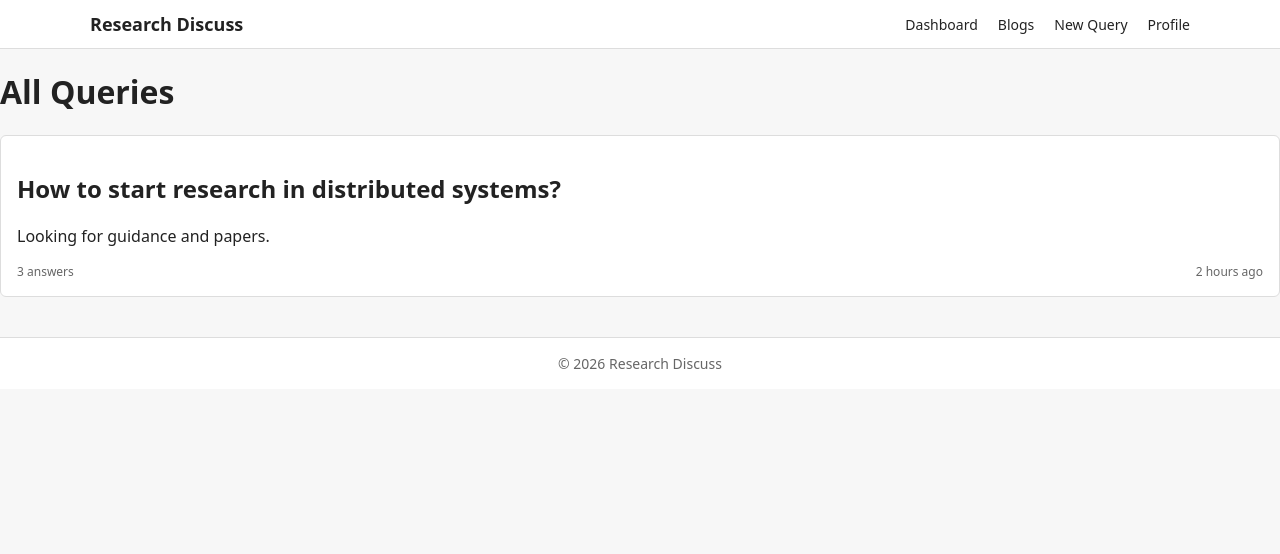
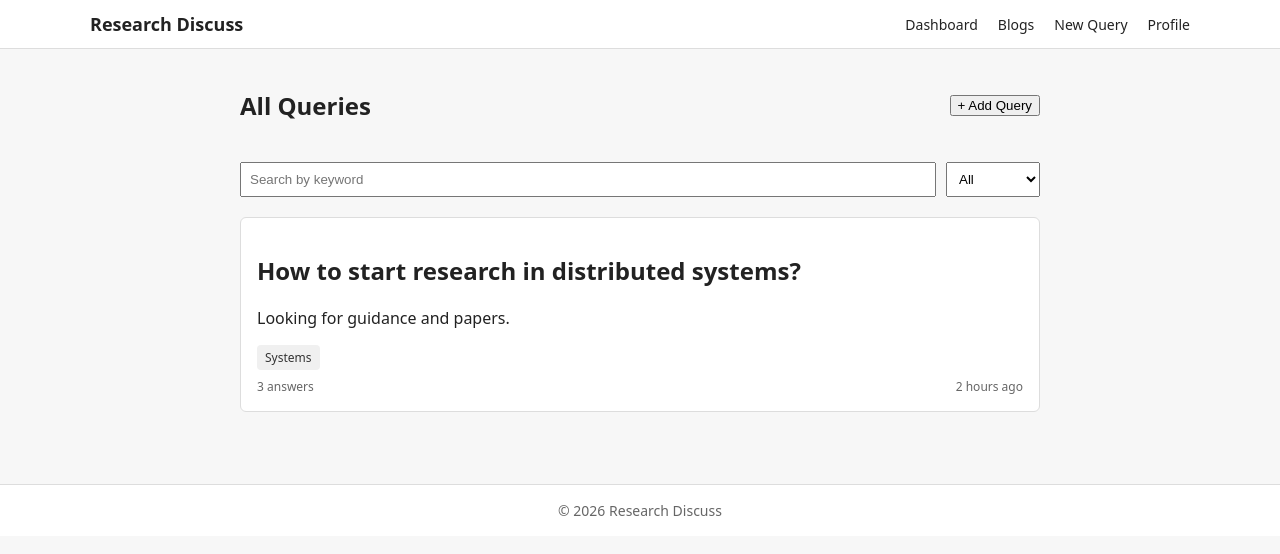
Before and after one commit to Keerthi-2012/Hackiiit-26, a Next.js app: page / in a window 1280 px wide. Shown: the top 554 px of the page. Built offline with nearby package versions, Linux system fonts and the light colour scheme.

Commit message:
add query

```diff
--- /dev/null
+++ b/components/dashboard/AddQueryModal.module.css
@@ -0,0 +1,69 @@
+.overlay {
+  position: fixed;
+  inset: 0;
+  background: rgba(0, 0, 0, 0.4);
+  display: flex;
+  align-items: center;
+  justify-content: center;
+  z-index: 1000;
+}
+
+.modal {
+  background: white;
+  padding: 20px;
+  width: 500px;
+  max-width: 90%;
+  border-radius: 6px;
+}
+
+.modal h3 {
+  margin-top: 0;
+}
+
+.modal textarea {
+  width: 100%;
+  margin-bottom: 12px;
+}
+
+.label {
+  font-size: 14px;
+  margin-bottom: 6px;
+}
+
+.tags {
+  display: flex;
+  flex-wrap: wrap;
+  gap: 8px;
+  margin-bottom: 12px;
+}
+
+.tag {
+  padding: 6px 10px;
+  border: 1px solid #ccc;
+  background: #f5f5f5;
+  cursor: pointer;
+  border-radius: 4px;
+  font-size: 12px;
+}
+
+.tagSelected {
+  padding: 6px 10px;
+  border: 1px solid #000;
+  background: #ddd;
+  cursor: pointer;
+  border-radius: 4px;
+  font-size: 12px;
+}
+
+.checkbox {
+  display: flex;
+  align-items: center;
+  gap: 6px;
+  margin-bottom: 16px;
+}
+
+.actions {
+  display: flex;
+  justify-content: flex-end;
+  gap: 10px;
+}
--- /dev/null
+++ b/components/dashboard/AddQueryModal.tsx
@@ -0,0 +1,104 @@
+"use client";
+
+import { useState } from "react";
+import styles from "./AddQueryModal.module.css";
+
+const TAG_OPTIONS = [
+  "Machine Learning",
+  "Systems",
+  "VLSI",
+  "Theory",
+  "Computer Vision",
+  "NLP",
+  "Databases",
+  "Networks",
+  "Security",
+  "Distributed Systems",
+  "Algorithms",
+  "Optimization",
+  "Robotics",
+  "HCI",
+  "Bioinformatics",
+];
+
+export default function AddQueryModal({
+  onClose,
+}: {
+  onClose: () => void;
+}) {
+  const [text, setText] = useState("");
+  const [selectedTags, setSelectedTags] = useState<string[]>([]);
+  const [anonymous, setAnonymous] = useState(false);
+
+  function toggleTag(tag: string) {
+    setSelectedTags((prev) =>
+      prev.includes(tag)
+        ? prev.filter((t) => t !== tag)
+        : [...prev, tag]
+    );
+  }
+
+  function handleSubmit() {
+    const payload = {
+      text,
+      tags: selectedTags,
+      anonymous,
+    };
+
+    console.log("New Query:", payload);
+    onClose(); // close modal
+  }
+
+  return (
+    <div className={styles.overlay}>
+      <div className={styles.modal}>
+        <h3>Create New Query</h3>
+
+        {/* Query text */}
+        <textarea
+          placeholder="Describe your research query..."
+          value={text}
+          onChange={(e) => setText(e.target.value)}
+          rows={4}
+        />
+
+        {/* Tags */}
+        <div>
+          <p className={styles.label}>Select tags</p>
+          <div className={styles.tags}>
+            {TAG_OPTIONS.map((tag) => (
+              <button
+                key={tag}
+                type="button"
+                className={
+                  selectedTags.includes(tag)
+                    ? styles.tagSelected
+                    : styles.tag
+                }
+                onClick={() => toggleTag(tag)}
+              >
+                {tag}
+              </button>
+            ))}
+          </div>
+        </div>
+
+        {/* Anonymous */}
+        <label className={styles.checkbox}>
+          <input
+            type="checkbox"
+            checked={anonymous}
+            onChange={(e) => setAnonymous(e.target.checked)}
+          />
+          Post anonymously
+        </label>
+
+        {/* Actions */}
+        <div className={styles.actions}>
+          <button onClick={onClose}>Cancel</button>
+          <button onClick={handleSubmit}>Post</button>
+        </div>
+      </div>
+    </div>
+  );
+}
--- a/components/dashboard/QueryCard.module.css
+++ b/components/dashboard/QueryCard.module.css
@@ -18,3 +18,18 @@
   display: flex;
   justify-content: space-between;
 }
+
+.tags {
+  display: flex;
+  gap: 8px;
+  margin-top: 8px;
+  flex-wrap: wrap;
+}
+
+.tag {
+  font-size: 12px;
+  padding: 4px 8px;
+  background: #f0f0f0;
+  border-radius: 4px;
+  color: #333;
+}
--- a/components/dashboard/QueryCard.tsx
+++ b/components/dashboard/QueryCard.tsx
@@ -5,7 +5,17 @@ export default function QueryCard({ query }: any) {
   return (
     <Link href={`/query/${query.id}`} className={styles.card}>
       <h2>{query.title}</h2>
+
       <p>{query.description}</p>
+
+      {/* ✅ Tags */}
+      <div className={styles.tags}>
+        {query.tags.map((tag: string) => (
+          <span key={tag} className={styles.tag}>
+            {tag}
+          </span>
+        ))}
+      </div>
 
       <div className={styles.meta}>
         <span>{query.answers} answers</span>
--- a/components/dashboard/page.tsx
+++ b/components/dashboard/page.tsx
@@ -1,4 +1,8 @@
+"use client";
+
+import { useState } from "react";
 import QueryCard from "./QueryCard";
+import AddQueryModal from "@/components/dashboard/AddQueryModal";
 
 const queries = [
   {
@@ -12,11 +16,65 @@ const queries = [
 ];
 
 export default function Dashboard() {
+  const [showModal, setShowModal] = useState(false);
+  const [search, setSearch] = useState("");
+  const [tag, setTag] = useState("All");
+
   return (
-    <div className="max-w-5xl mx-auto px-4 py-6">
-      <h1 className="text-xl font-semibold mb-4">All Queries</h1>
+    <div style={{ maxWidth: 800, margin: "0 auto", padding: 20 }}>
 
-      <div className="space-y-4">
+      {/* Header */}
+      <div
+        style={{
+          display: "flex",
+          justifyContent: "space-between",
+          alignItems: "center",
+          marginBottom: 20,
+        }}
+      >
+        <h2>All Queries</h2>
+        <button onClick={() => setShowModal(true)}>
+          + Add Query
+        </button>
+      </div>
+
+      {/* 🔍 Search + Filter */}
+      <div
+        style={{
+          display: "flex",
+          gap: 10,
+          marginBottom: 20,
+        }}
+      >
+        <input
+          type="text"
+          placeholder="Search by keyword"
+          value={search}
+          onChange={(e) => setSearch(e.target.value)}
+          style={{ flex: 1, padding: 8 }}
+        />
+
+        <select
+          value={tag}
+          onChange={(e) => setTag(e.target.value)}
+          style={{ padding: 8 }}
+        >
+          <option>All</option>
+          <option>Systems</option>
+          <option>ML</option>
+          <option>Theory</option>
+          <option>VLSI</option>
+          <option>Networks</option>
+        </select>
+      </div>
+
+      {/* Modal */}
+      {showModal && (
+        <AddQueryModal onClose={() => setShowModal(false)} />
+      )}
+
+      {/* Query list */}
+      <div>
         {queries.map((q) => (
           <QueryCard key={q.id} query={q} />
         ))}
```
